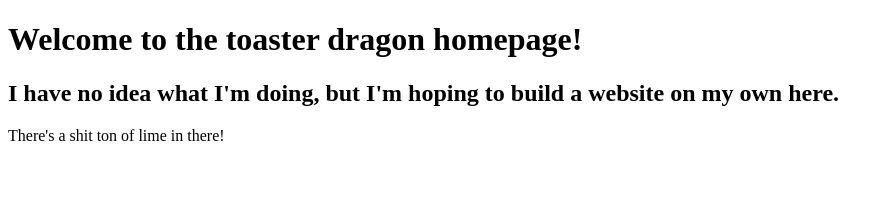
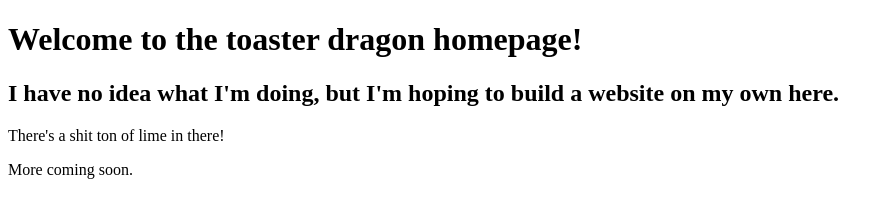
Before and after one commit to buttertoasterdragon/site, a plain HTML site: page index.html in a window 1280 px wide. Shown: the whole page, without its empty margins (0-893 px from the left). Drawn offline with Linux system fonts and the light colour scheme.

Commit message:
Flat Fettucine Friday

```diff
--- a/index.html
+++ b/index.html
@@ -9,5 +9,7 @@
 <h2>I have no idea what I'm doing, but I'm hoping to build a website on my own here.</h2>
 <p>There's a shit ton of lime in there!</p>
 
+<p>More coming soon.</p>
+
 </body>
 </html>
```
